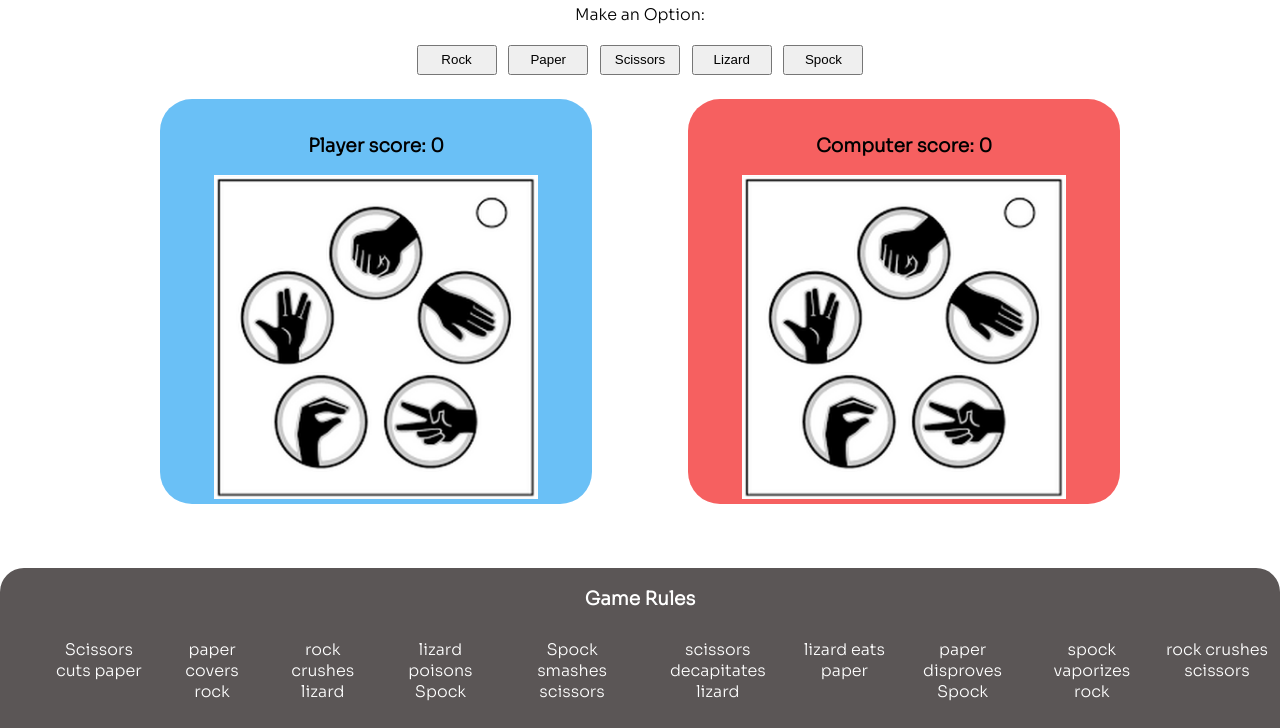
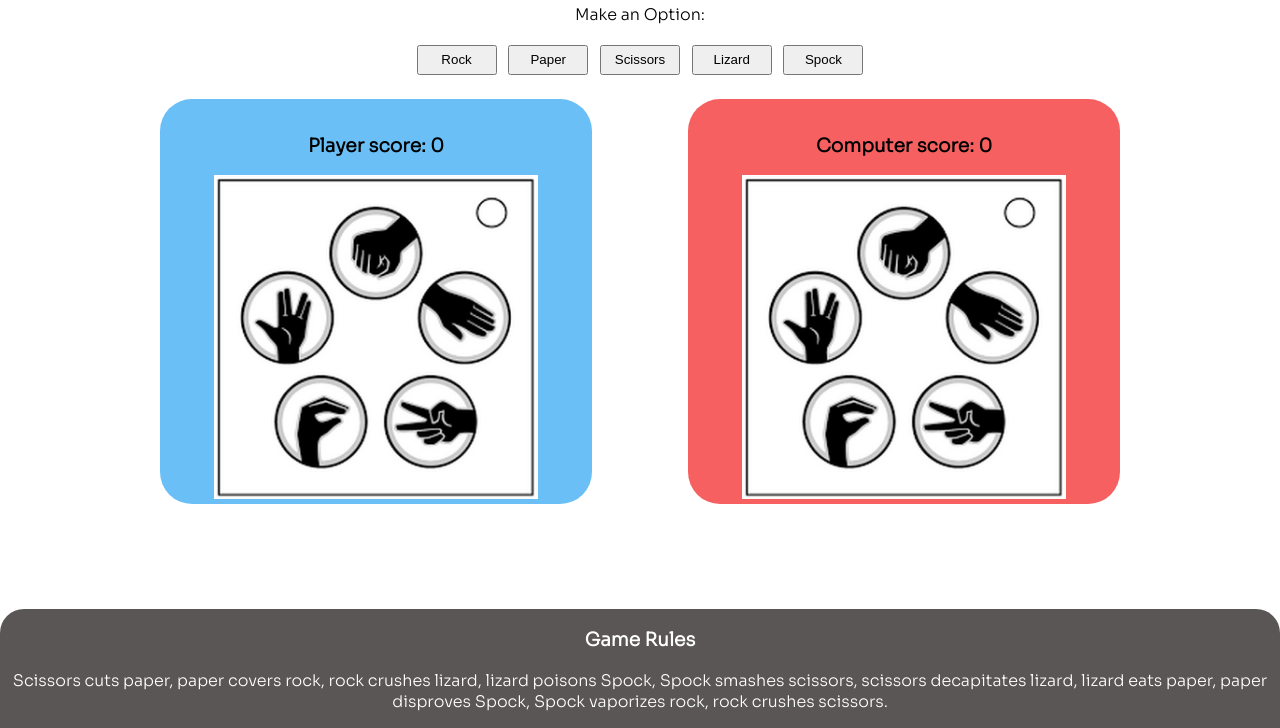
Before and after one commit to David-d-programmer/proj2, a plain HTML site: page index.html in a window 1280 px wide. Shown: the part 72-800 px from the top of the page. Drawn offline with Linux system fonts and the light colour scheme; a web font is replaced by a local one.

Commit message:
reversing thee game rules format

```diff
--- a/assets/css/style.css
+++ b/assets/css/style.css
@@ -81,12 +81,3 @@ footer {
 #computer-image {
     width: 75%;
 }
-
-#grules {
-    display: flex;
-    list-style-type: none;
-}
-
-#grules li {
-    margin: 10px;
-}
--- a/index.html
+++ b/index.html
@@ -60,18 +60,12 @@
     <!--Footer-->
     <footer>
       <h3>Game Rules</h3>
-      <ul id="grules">
-        <li>Scissors cuts paper</li>
-        <li>paper covers rock</li>
-        <li>rock crushes lizard</li>
-        <li>lizard poisons Spock</li>
-        <li>Spock smashes scissors</li>
-        <li>scissors decapitates lizard</li>
-        <li>lizard eats paper</li>
-        <li>paper disproves Spock</li>
-        <li>spock vaporizes rock</li>
-        <li>rock crushes scissors</li>
-      </ul>
+      <p>
+        Scissors cuts paper, paper covers rock, rock crushes lizard, lizard
+        poisons Spock, Spock smashes scissors, scissors decapitates lizard,
+        lizard eats paper, paper disproves Spock, Spock vaporizes rock, rock
+        crushes scissors.
+      </p>
     </footer>
 
     <script src="assets/js/script.js"></script>
```
